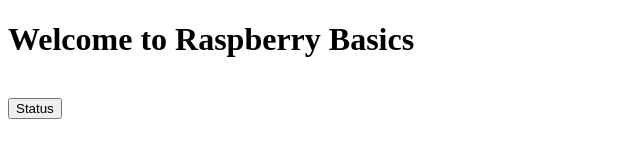
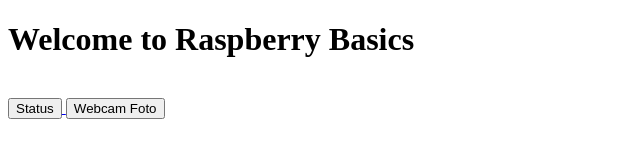
Before and after one commit to aallnneess/Raspberry-Basic, a website: page public/index.html in a window 1280 px wide. Shown: the whole page, without its empty margins (0-640 px from the left). Drawn offline with Linux system fonts and the light colour scheme.

Commit message:
webcam test3

```diff
--- a/public/index.html
+++ b/public/index.html
@@ -16,5 +16,9 @@
         <button>Status</button>
     </a>
 
+    <a href="/webcam-image.html">
+        <button>Webcam Foto</button>
+    </a>
+
 </body>
 </html>
```
Also changed, not shown: public/webcam-image.html (+4 -0 lines).
